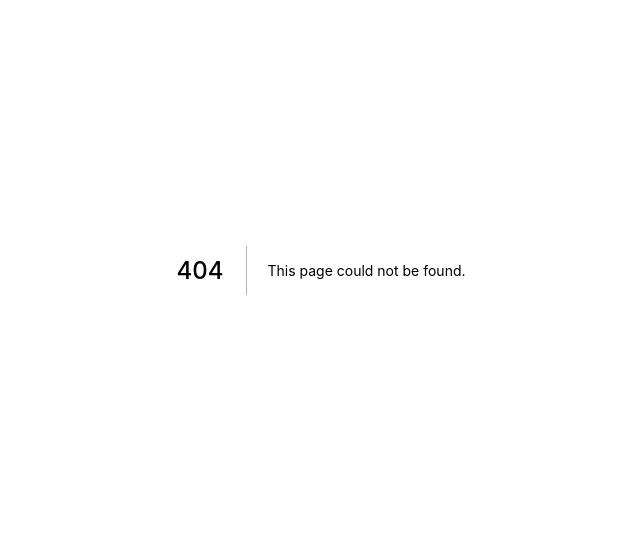
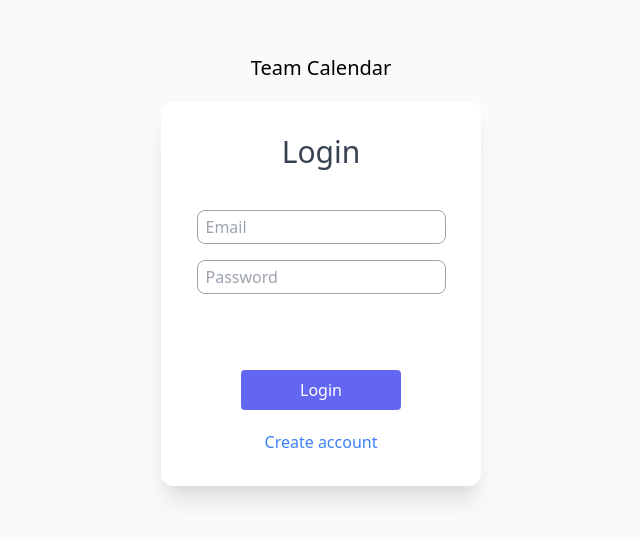
Before and after one commit to BlueZ-95/team-calendar, a Next.js app: page /Login in a window 1280 px wide. Before the commit this address had no page. Shown: the part 130-670 px from the top of the page, without its empty margins (319-959 px from the left). Built offline with nearby package versions, Linux system fonts and the light colour scheme.

Commit message:
added signup ui and refactored firebase code

```diff
--- a/Components/Calendar.js
+++ b/Components/Calendar.js
@@ -1,6 +1,6 @@
 import CalendarHeader from "./CalendarHeader";
 import WeeklyCards from "./WeeklyCards";
-import firestore from "../Utilities/firebase";
+import { firestore } from "../Utilities/firebase";
 import { useEffect, useState } from "react";
 
 function Calendar() {
@@ -17,7 +17,7 @@ function Calendar() {
                 data['id'] = doc.id;
 
                 // check if day is already added in dictionary
-                if(!notes.hasOwnProperty(data.day)) {
+                if (!notes.hasOwnProperty(data.day)) {
                     notes[data.day] = new Array();
                 }
 
@@ -63,7 +63,7 @@ function Calendar() {
             console.log(res.id);
 
             var _notes = { ...notes };
-            if(!_notes.hasOwnProperty(day)) {
+            if (!_notes.hasOwnProperty(day)) {
                 _notes[day] = new Array();
             }
 
--- a/Utilities/firebase.js
+++ b/Utilities/firebase.js
@@ -9,5 +9,14 @@ var firebaseConfig = {
     appId: "1:193671148096:web:810063e47a52ff58d165a5"
 };
 
+var firebaseInit, firestore;
 
-export default !firebase.apps.length ? firebase.initializeApp(firebaseConfig).firestore() : firebase.app().firestore();
+if (!firebase.apps.length) {
+    firebaseInit = firebase.initializeApp(firebaseConfig);
+    firestore = firebaseInit.firestore();
+}
+else {
+    firestore = firebase.app().firestore()
+}
+
+export { firebaseInit, firestore }
--- /dev/null
+++ b/pages/Login.js
@@ -0,0 +1,45 @@
+import React, { useState } from 'react'
+import { firebaseInit } from "../Utilities/firebase";
+
+function Login() {
+
+    const [isLoginFormVisible, setIsLoginFormVisible] = useState(true);
+
+    const handleSubmit = e => {
+        e.preventDefault();
+        console.log(e.target.loginEmail.value);
+    }
+
+    const toggleLoginSignup = e => {
+        var buttonText = e.target.innerText;
+        console.log(isLoginFormVisible);
+        setIsLoginFormVisible(isLoginFormVisible ? false : true);
+    }
+
+    return (
+        <main className="h-screen flex flex-col items-center justify-center bg-gray-50">
+            <h1 className="text-xl mb-5">Team Calendar</h1>
+            <div className="bg-white w-1/4 h-96 rounded-xl shadow-xl py-8">
+                <h2 className="text-gray-700 text-3xl text-center">Login</h2>
+                <span className="flex flex-col items-center justify-between">
+                    <form id="loginSignupForm" onSubmit={handleSubmit} className="flex flex-col items-center justify-between py-8 px-8 h-40 max-h-40">
+                        {/* Login Inputs */}
+                        <input className={`${isLoginFormVisible ? 'block' : 'hidden'} w-full bg-white px-2 border border-gray-400 rounded-lg my-2 py-1 outline-none focus:border-blue-700`} name="loginEmail" type="text" placeholder="Email" />
+                        <input className={`${isLoginFormVisible ? 'block' : 'hidden'} w-full bg-white px-2 border border-gray-400 rounded-lg my-2 py-1 outline-none focus:border-blue-700`} name="loginPassword" type="password" placeholder="Password" />
+
+                        {/* SignUp Inputs */}
+                        <input className={`${!isLoginFormVisible ? 'block' : 'hidden'} w-full bg-white px-2 border border-gray-400 rounded-lg my-2 py-1 outline-none focus:border-blue-700`} name="signupEmail" type="text" placeholder="Email" />
+                        <input className={`${!isLoginFormVisible ? 'block' : 'hidden'} w-full bg-white px-2 border border-gray-400 rounded-lg my-2 py-1 outline-none focus:border-blue-700`} name="signupPassword" type="password" placeholder="Password" />
+                        <input className={`${!isLoginFormVisible ? 'block' : 'hidden'} w-full bg-white px-2 border border-gray-400 rounded-lg my-2 py-1 outline-none focus:border-blue-700`} name="signupPassword" type="password" placeholder="Password" />
+                    </form>
+                    <span className="flex flex-col w-full items-center justify-center">
+                        <button form="loginSignupForm" className="w-1/2 h-10 bg-indigo-500 rounded text-white mt-10" type="submit">Login</button>
+                        <button type="button" className="text-blue-500 cursor-pointer my-5" onClick={toggleLoginSignup}>{isLoginFormVisible ? 'Create account' : 'Already have account'}</button>
+                    </span>
+                </span>
+            </div>
+        </main >
+    )
+}
+
+export default Login
--- a/pages/LoginSignup.js
+++ /dev/null
@@ -1,27 +0,0 @@
-import React from 'react'
-
-function LoginSignup() {
-    const handleSubmit = () => {
-
-    }
-
-    return (
-        <main className="h-screen flex flex-col items-center justify-center bg-gray-50">
-            <h1 className="text-xl mb-5">Team Calendar</h1>
-            <div className="bg-white w-1/4 h-96 rounded-xl shadow-xl py-10">
-                <h2 className="text-gray-700 text-3xl text-center" onSubmit={handleSubmit}>Login</h2>
-                <form className="h-full flex flex-col items-center justify-start py-8 px-8">
-                    <input className="w-full bg-white px-2 border border-gray-400 rounded-lg my-2 h-10 outline-none focus:border-blue-700" type="text" placeholder="Email" />
-                    <input className="w-full bg-white px-2 border border-gray-400 rounded-lg my-2 h-10 outline-none focus:border-blue-700" type="password" placeholder="Password" />
-                    <span className="flex w-full items-center justify-center">
-                        <button className="w-1/2 h-10 bg-indigo-500 rounded text-white my-8" type="submit">Login</button>
-                    </span>
-                    <button className="text-blue-500 cursor-pointer">Create account</button>
-                </form>
-
-            </div>
-        </main >
-    )
-}
-
-export default LoginSignup
```
